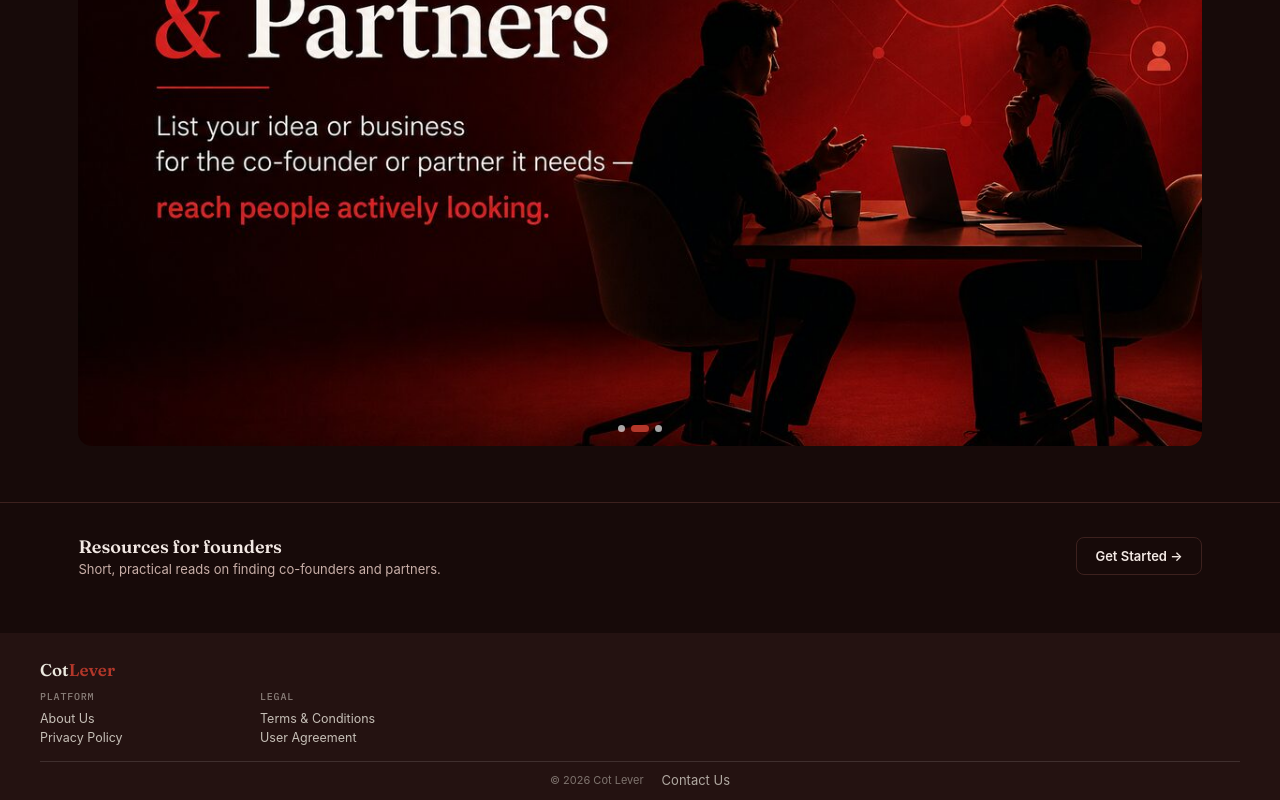
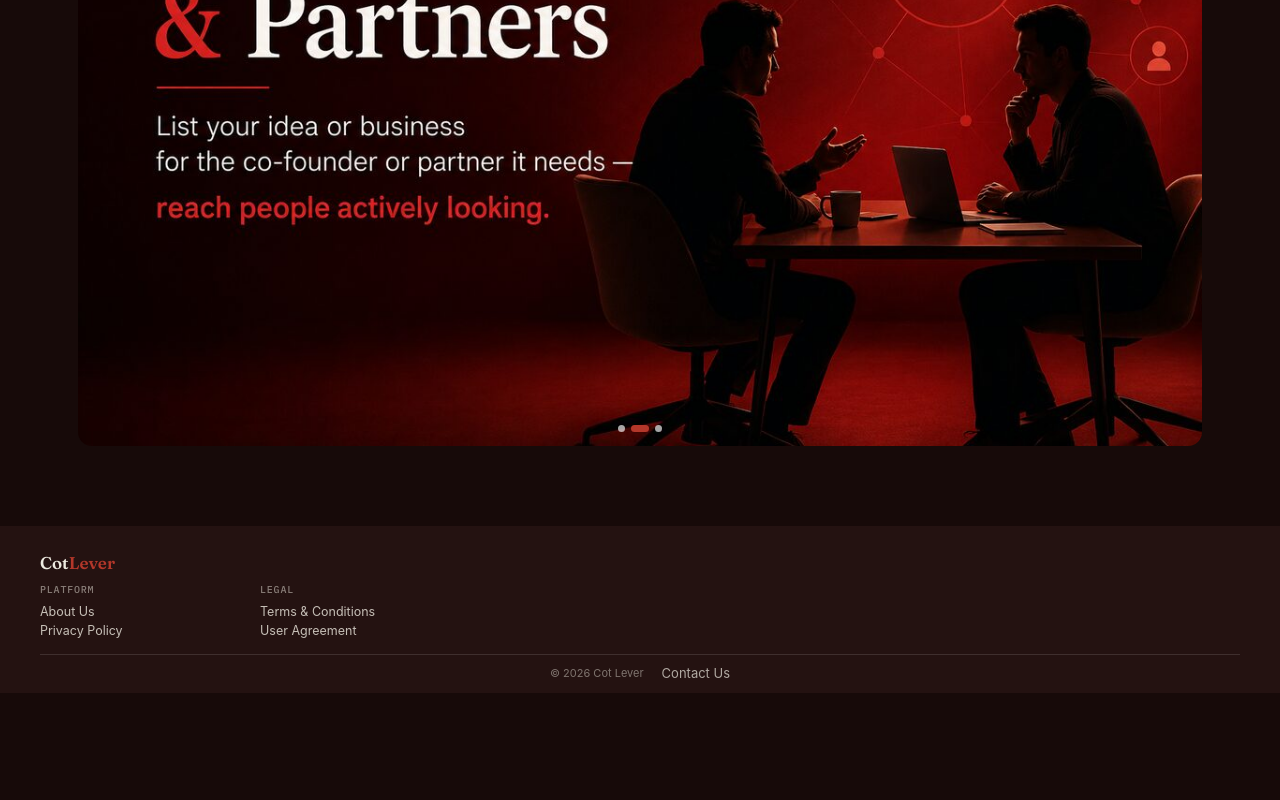
Before and after one commit to cotlevercom-ship-it/grocery-now, a Next.js app: page / in a window 1280 px wide. Shown: the part 424-1224 px from the top of the page. After the commit the page ends 1117 px from the top, so only its background shows below. Built offline with nearby package versions, Linux system fonts and the light colour scheme; no server answers; the database is empty.

Commit message:
Remove Resources teaser section from homepage

```diff
--- a/components/MarketingHome.jsx
+++ b/components/MarketingHome.jsx
@@ -1,6 +1,5 @@
 'use client'
 import { useState, useEffect, useRef } from 'react'
-import Link from 'next/link'
 import Image from 'next/image'
 import { theme } from '@/lib/theme'
 
@@ -78,25 +77,6 @@ export default function MarketingHome() {
 
         <HeroCarousel />
       </div>
-
-      {/* Resources teaser */}
-      <div style={{ borderTop: `1px solid ${theme.line}` }}>
-        <div style={{
-          maxWidth: '1200px', margin: '0 auto', padding: 'clamp(18px,3vw,32px) clamp(16px,3vw,56px)',
-          display: 'flex', justifyContent: 'space-between', alignItems: 'center', flexWrap: 'wrap', gap: '14px'
-        }}>
-          <div>
-            <div style={{ fontFamily: theme.fontDisplay, fontSize: '18px', fontWeight: '600', color: theme.ink, marginBottom: '3px' }}>
-              Resources for founders
-            </div>
-            <p style={{ fontSize: '13px', color: theme.inkSoft }}>Short, practical reads on finding co-founders and partners.</p>
-          </div>
-          <Link href="/login" style={{
-            display: 'inline-block', background: 'transparent', color: theme.ink, border: `1px solid ${theme.line}`,
-            borderRadius: '8px', padding: '10px 18px', fontSize: '13px', fontWeight: '600', textDecoration: 'none', whiteSpace: 'nowrap'
-          }}>Get Started →</Link>
-        </div>
-      </div>
     </div>
   )
 }
```
